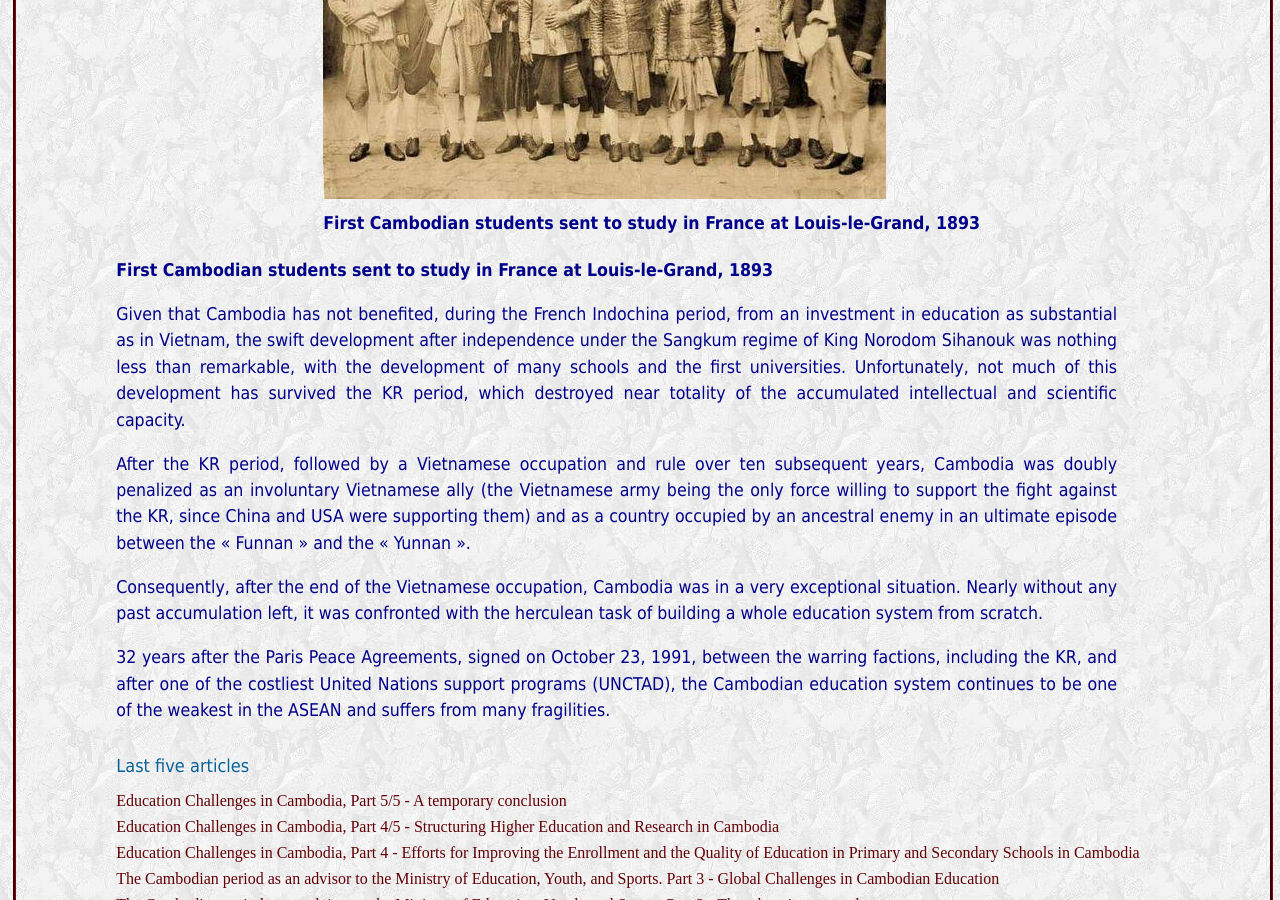
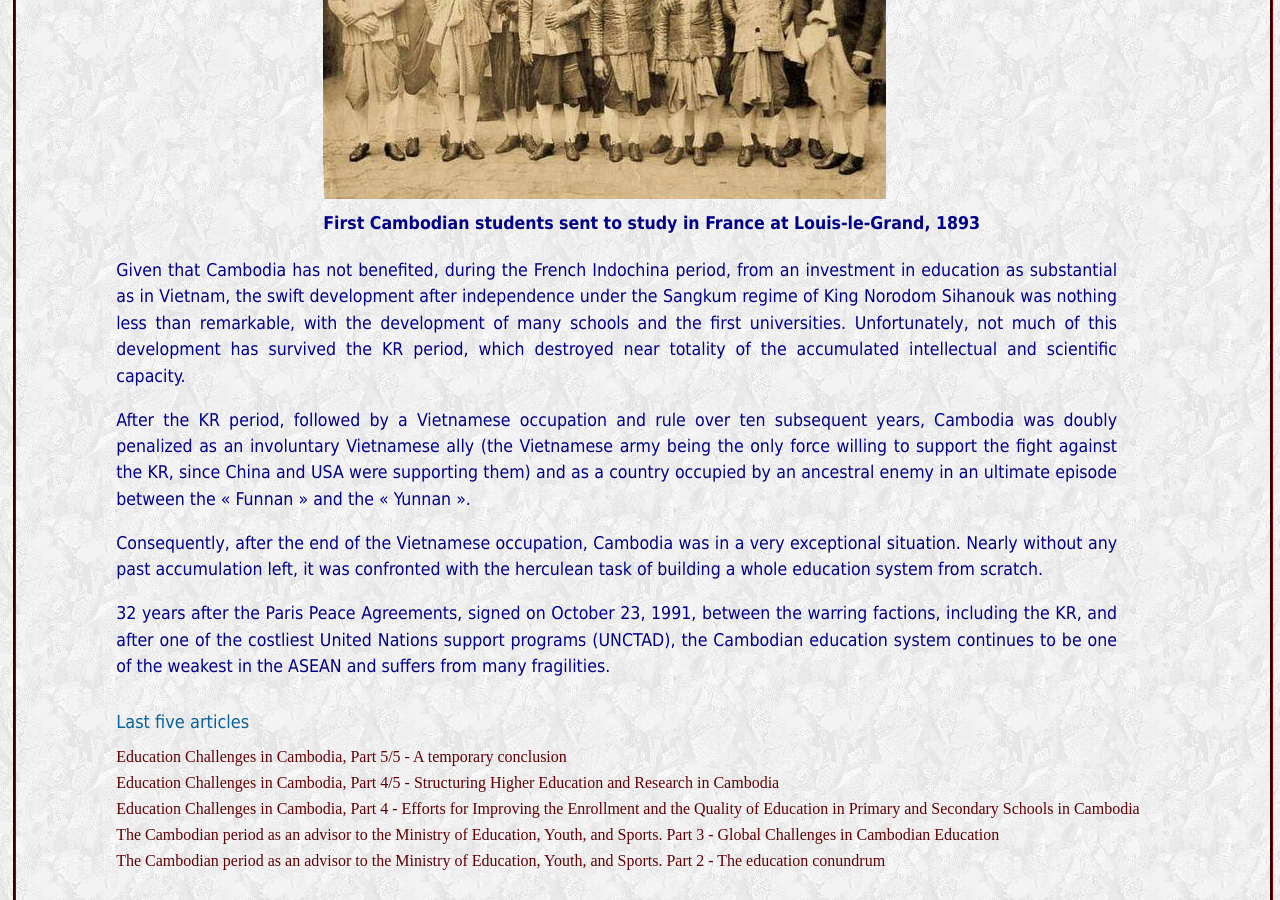
Before and after one commit to myildi/myildi.github.io, a Jekyll site: the page built from _posts/2024-09-7-Cambodia-period-I.md, in a window 1280 px wide and 900 px high, scrolled down 1531 px. Built offline with Jekyll 4.4.1, drawn with Linux system fonts in a browser that asks for light colours.

Commit message:
Update 2024-09-7-Cambodia-period-I.md

```diff
--- a/_posts/2024-09-7-Cambodia-period-I.md
+++ b/_posts/2024-09-7-Cambodia-period-I.md
@@ -23,9 +23,6 @@
 |![](/images/filler.png) |![First Cambodian students in France](/images/First-khmer-students-in-France.jpg)|
 | |**First Cambodian students sent to study in France at Louis-le-Grand, 1893**|
 
-
-**First Cambodian students sent to study in France at Louis-le-Grand, 1893**
-
 Given that Cambodia has not benefited, during the French Indochina period, from an investment in education as substantial as in Vietnam, the swift development after independence under the Sangkum regime of King Norodom Sihanouk was nothing less than remarkable, with the development of many schools and the first universities. Unfortunately, not much of this development has survived the KR period, which destroyed near totality of the accumulated intellectual and scientific capacity.
 
 After the KR period, followed by a Vietnamese occupation and rule over ten subsequent years, Cambodia was doubly penalized as an involuntary Vietnamese ally (the Vietnamese army being the only force willing to support the fight against the KR, since China and USA were supporting them) and as a country occupied by an ancestral enemy in an ultimate episode between the « Funnan » and the « Yunnan ».
```
